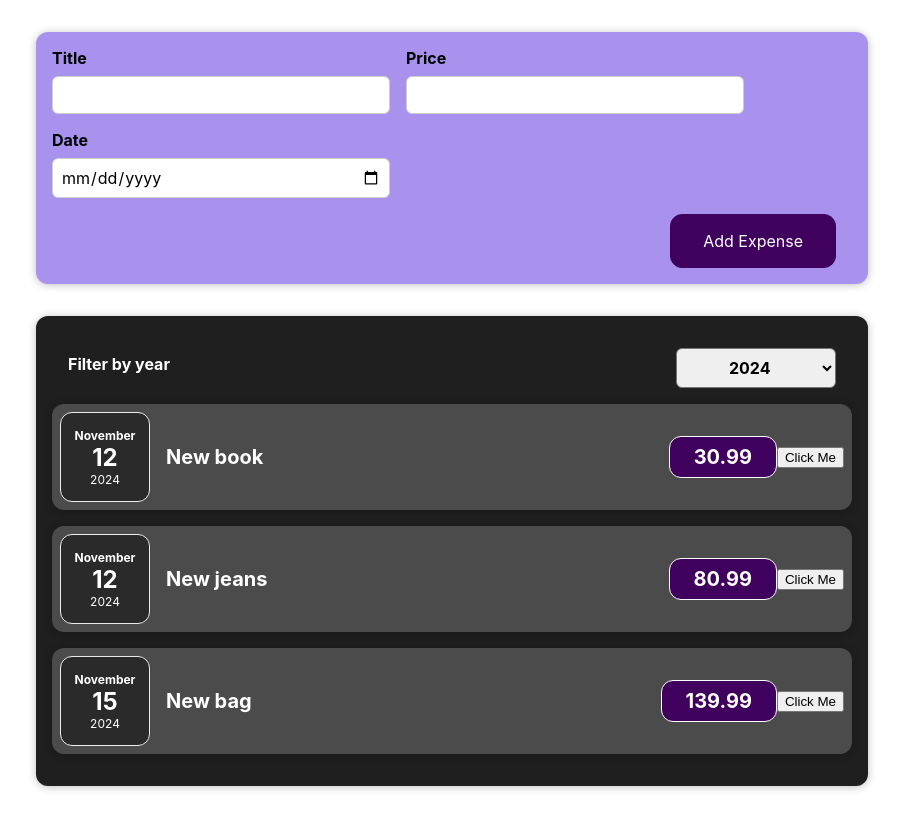
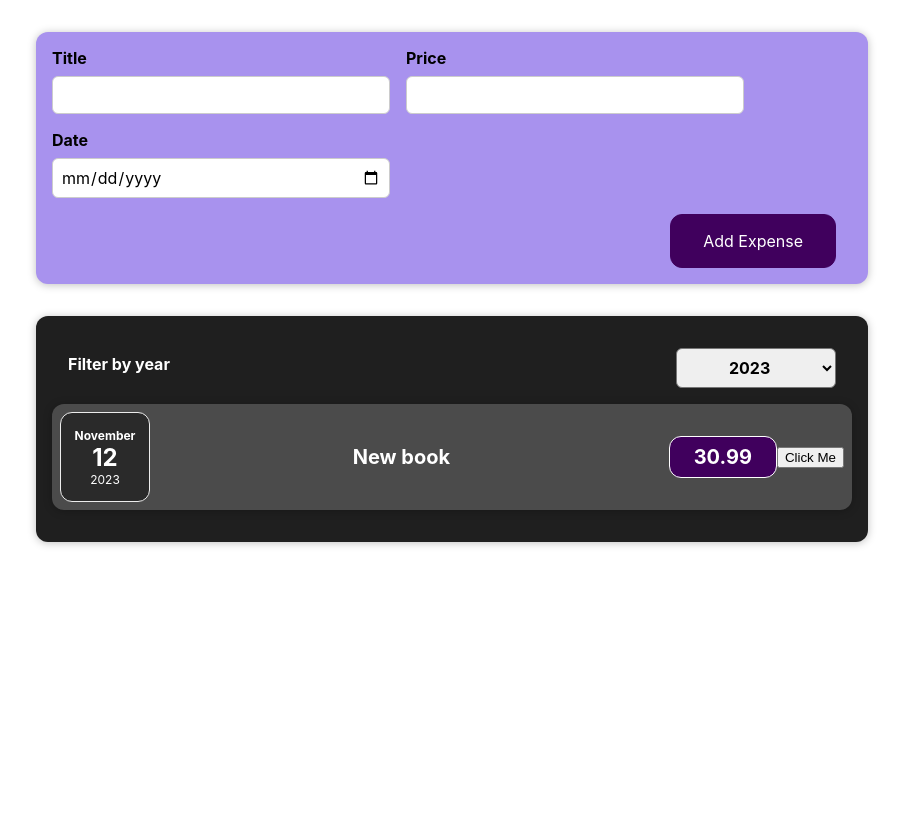
Before and after one commit to JarlBurget/expenses, a React (Create React App) app: page / in a window 1280 px wide. Shown: the whole page, without its empty margins (188-1091 px from the left). Built offline with nearby package versions, Linux system fonts and the light colour scheme.

Commit message:
Ülesanne 5 - Aasta filtreerimine ja filtreeritud andmete kuvamine

```diff
--- a/src/App.js
+++ b/src/App.js
@@ -1,41 +1,52 @@
-import React from "react";
-import Expenses from "./components/Expenses/Expenses.jsx";
-import NewExpense from "./components/NewExpense/NewExpense.jsx";
-import { useState } from "react";
+import { useState } from 'react';
+import React from 'react';
+import './App.css';
+import Expenses from './components/Expenses/Expenses.jsx';
+import NewExpense from './components/NewExpense/NewExpense.jsx';
+
+  const DYMMY_EXPENSES = [
+{
+   id: 'id1',
+   date: new Date(2023, 10, 12),
+   title: 'New book',
+   price: 30.99
+} ,
+{
+  id: 'id2',
+  date: new Date(2024, 10, 12),
+  title: 'New jeans',
+  price: 99.99
+} ,
+{
+  id: 'id3',
+  date: new Date(2025, 10, 12),
+  title: 'New bag',
+  price: 199.99
+},
+{
+  id: 'id3',
+  date: new Date(2025, 10, 12),
+  title: 'Võiks õpetada ka tont',
+  price: 11111199.99
+},
+]
 
 const App = () => {
-    const DYMMY_EXPENSES = [
-      {
-      id:'id1',
-      date: new Date(2024, 10, 12),
-      title: 'New book',
-      price: 30.99
-    },
-    {
-      id:'id2',
-      date: new Date(2024, 10, 12),
-      title: 'New jeans',
-      price: 80.99
-    },
-    {
-      id:'id3',
-      date: new Date(2024, 10, 15),
-      title: 'New bag',
-      price: 139.99
-    }
-    ]
+  const [expenses, setExpenses] = useState(DYMMY_EXPENSES)
+
 
 const addExpenseHandler = (expense) => {
-    console.log('In App.js')
-    console.log(expense)
+  setExpenses((previousExpenses) => {
+    return [expense, ...previousExpenses]
+  })
 }
 
   return (
     <div className="App">
       <NewExpense onAddExpense={addExpenseHandler}></NewExpense>
-        <Expenses expenses={DYMMY_EXPENSES} />
+      <Expenses expenses={expenses}/>
     </div>
   );
-  };
+}
 
-  export default App
+export default App;
--- a/src/components/Expenses/Expenses.jsx
+++ b/src/components/Expenses/Expenses.jsx
@@ -1,32 +1,32 @@
-import { useState } from 'react'
-import ExpenseItem from './ExpenseItem.jsx'
-import Card from '../UI/Card.jsx'
-import './Expenses.css'
-import ExpensesFilter from './ExpensesFilter.jsx'
-
-
+import { useState } from 'react';
+import ExpenseItem from './ExpenseItem.jsx';
+import Card from '../UI/Card.jsx';
+import './Expenses.css';
+import ExpensesFilter from './ExpensesFilter.jsx';
 
 const Expenses = (props) => {
-  const [filteredYear, setFilteredYear] = useState('2025')
+  const [filteredYear, setFilteredYear] = useState('2023');
 
-    const filterChangeHandler = (selectedYear) => {
-      setFilteredYear(selectedYear)
-        console.log(`Year data in Expenses.jsx ${selectedYear}` )
-    }
-    props.expenses.map((expense) => {
-      return <ExpenseItem expenseData={expense}/>
-    })
+  const filterChangeHandler = (selectedYear) => {
+    setFilteredYear(selectedYear);
+  };
+
+  const filteredExpenses = props.expenses.filter((expense) =>
+    expense.date.getFullYear().toString() === filteredYear
+  );
 
   return (
     <Card className='expenses'>
-        <ExpensesFilter selectedYear={filteredYear} onChangeFilter={filterChangeHandler} />
-        {
-          props.expenses.map((expense) => {
-            return <ExpenseItem expenseData={expense} key={expense.id}/>
-            })
-        }
+      <ExpensesFilter selected={filteredYear} onChangeFilter={filterChangeHandler} />
+      {filteredExpenses.length > 0 ? (
+        filteredExpenses.map((expense) => (
+          <ExpenseItem expenseData={expense} key={expense.id} />
+        ))
+      ) : (
+        <p>No expenses found for {filteredYear}.</p>
+      )}
     </Card>
-  )
-}
+  );
+};
 
 export default Expenses;
--- a/src/components/Expenses/ExpensesFilter.jsx
+++ b/src/components/Expenses/ExpensesFilter.jsx
@@ -11,6 +11,7 @@ const ExpensesFilter = (props) => {
       <div className="expenses-filter__control">
         <label>Filter by year</label>
         <select value={props.selected} onChange={dropdownChangeHandler}>
+          <option value="2023">2023</option>
           <option value="2024">2024</option>
           <option value="2025">2025</option>
           <option value="2026">2026</option>
--- a/src/components/NewExpense/NewExpense.jsx
+++ b/src/components/NewExpense/NewExpense.jsx
@@ -2,6 +2,9 @@ import ExpenseForm from "./ExpenseForm"
 import './NewExpense.css'
 
 
+
+
+import { useState } from 'react'
 
 const NewExpense = (props) => {
     const saveExpenseDataHandler = (enteredExpenseData) => {
```
Lines whose indentation alone changed are shown as unchanged.
